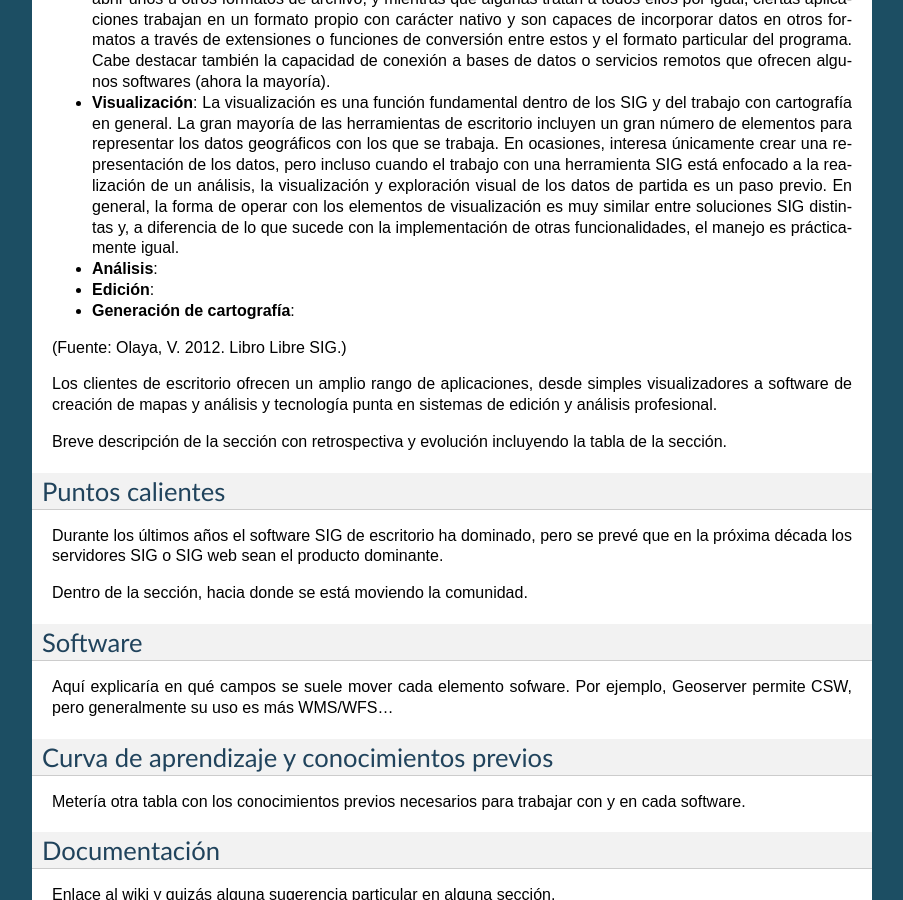
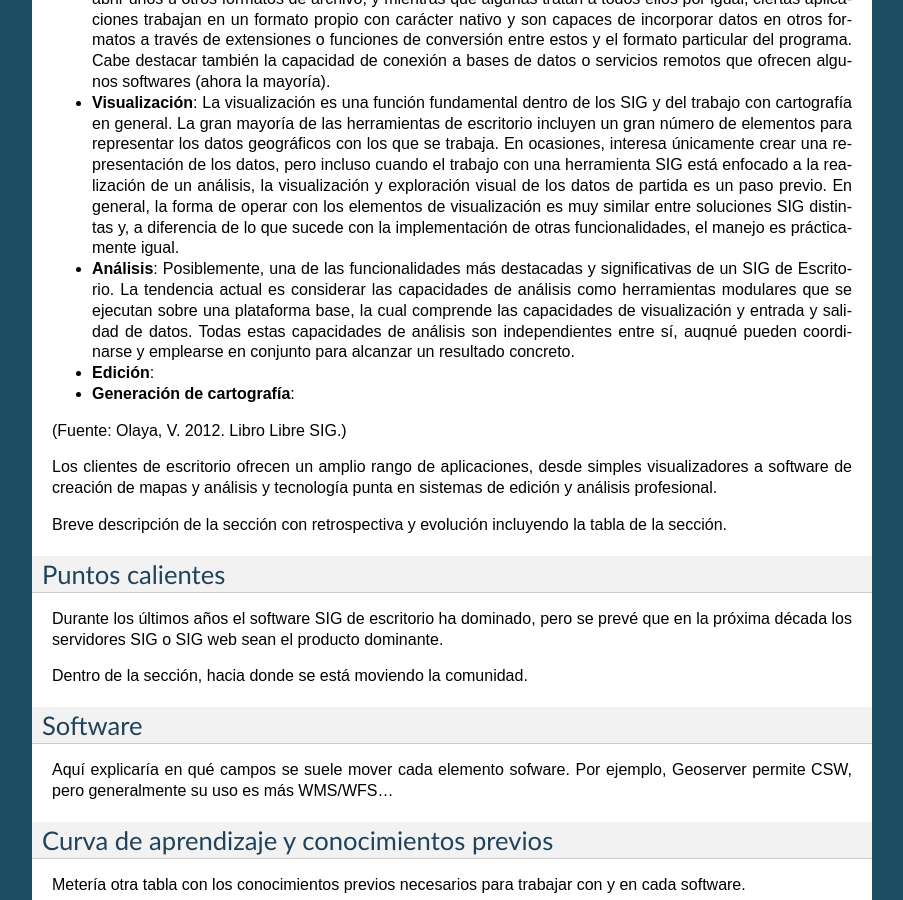
Before and after one commit to OSGeo-ES/panorama-siglibre8, a Sphinx documentation site: the page built from source/clientes/index.rst, in a window 1280 px wide and 900 px high, scrolled down 541 px. Shown: the whole window, without its empty margins (198-1101 px from the left). Built offline with Sphinx 7.4.7, drawn with Linux system fonts in a browser that asks for light colours.

Commit message:
Update index.rst

```diff
--- a/source/clientes/index.rst
+++ b/source/clientes/index.rst
@@ -19,7 +19,7 @@ Veamos con un poco más de detalle las principales funcionalidades de los SIG de
 
 - **Visualización**: La visualización es una función fundamental dentro de los SIG y del trabajo con cartografía en general. La gran mayoría de las herramientas de escritorio incluyen un gran número de elementos para representar los datos geográficos con los que se trabaja. En ocasiones, interesa únicamente crear una representación de los datos, pero incluso cuando el trabajo con una herramienta SIG está enfocado a la realización de un análisis, la visualización y exploración visual de los datos de partida es un paso previo. En general, la forma de operar con los elementos de visualización es muy similar entre soluciones SIG distintas y, a diferencia de lo que sucede con la implementación de otras funcionalidades, el manejo es prácticamente igual.
 
-- **Análisis**:
+- **Análisis**: Posiblemente, una de las funcionalidades más destacadas y significativas de un SIG de Escritorio. La tendencia actual es considerar las capacidades de análisis como herramientas modulares que se ejecutan sobre una plataforma base, la cual comprende las capacidades de visualización y entrada y salidad de datos. Todas estas capacidades de análisis son independientes entre sí, auqnué pueden coordinarse y emplearse en conjunto para alcanzar un resultado concreto.
 
 - **Edición**:
 
```
